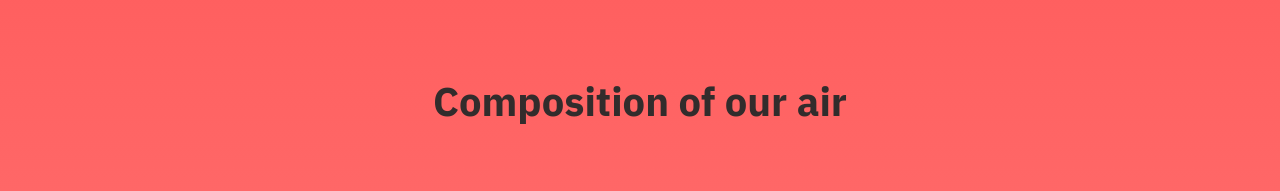
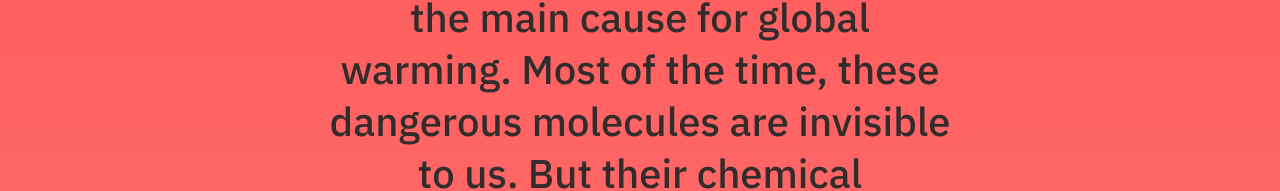
Before and after one commit to interactivethings/crimson-to-salmon, a React (Create React App) app: page / in a window 1280 px wide. Shown: the part 849-1040 px from the top of the page. Built offline with nearby package versions, Linux system fonts and the light colour scheme.

Commit message:
Add intro text

```diff
--- a/src/Main.tsx
+++ b/src/Main.tsx
@@ -1,6 +1,6 @@
 import * as React from 'react';
 import './index.css';
-import { Intro } from './components/Intro';
+import { Intro, IntroText } from './components/Intro';
 import { Air } from './components/Air';
 import styled from '@emotion/styled-base';
 import { ScatteringBlue, ScatteringPolluted, ScatteringRed } from './components/Scattering';
@@ -108,6 +108,7 @@ export class Main extends React.Component<{data: Country[], detailMonthly: Stati
       <>
       <Intro/>
         <MainRootTop>
+            <IntroText />
             <Chapter1 />
             <Chapter2 />
         </MainRootTop>
--- a/src/components/Intro.tsx
+++ b/src/components/Intro.tsx
@@ -1,6 +1,6 @@
 import * as React from 'react';
 import styled from '@emotion/styled'
-import { IntroHeading, Intro1, Intro2, AirRedDark, SunRed, AirBlueLight, MainRed } from 'src/materials/materials';
+import { IntroHeading, Intro1, Intro2, AirRedDark, SunRed, AirBlueLight, MainRed, IntroParagraph } from 'src/materials/materials';
 import { TextHighlighters } from 'src/Main';
 
 export const IntroWrapper = styled('div')`
@@ -16,6 +16,7 @@ export const BackgroundVideo = styled('video')`
     object-fit: cover;
 `
 
+
 export const ColorSwatch = styled('div')`
     width: 100px;
     height: 100px;
@@ -27,6 +28,10 @@ export class Intro extends React.Component {
         return(
             <IntroWrapper>
                 <IntroHeading>
+                {/* <IntroParagraph>
+                    Air pollutants are not only main reasons for severe health issues such as asthma or cancer, but also the main cause for global warming. Most of the time, these dangerous molecules are invisible to us. But their chemical properties in combination with their size create color shades when scattering the sun light. This generates a deadly color space for living beings and raises an essential question:
+                    What can colors in the sky tell us about air pollution?
+                </IntroParagraph> */}
                     <ColorSwatch style={{top: "75vh", left: "40vw", backgroundColor: AirBlueLight}}/>
                     <ColorSwatch style={{top: "40vh", left: "10vw", backgroundColor: SunRed}}/>
                     <ColorSwatch style={{top: "10vh", right: "10vw", backgroundColor: AirRedDark}}/>
@@ -38,11 +43,35 @@ export class Intro extends React.Component {
                         In<br></br>
                         30 Years
                     </Intro2>
+
                 </IntroHeading>
                 <BackgroundVideo autoPlay loop>
                    <source src="/tctsity_bg_video.mp4"></source>
                 </BackgroundVideo>
+
             </IntroWrapper>
         );
     }
 }
+
+export const IntroTextWrapper = styled('section')`
+    display: flex;
+    width: 50%;
+    height: 75vh;
+    justify-content: center;
+    align-items: center;
+`
+
+export class IntroText extends React.Component {
+    render() {
+        return(
+            <IntroTextWrapper>
+                <IntroParagraph>
+                    Air pollutants are not only main reasons for severe health issues such as asthma or cancer, but also the main cause for global warming. Most of the time, these dangerous molecules are invisible to us. But their chemical properties in combination with their size create color shades when scattering the sun light. This generates a deadly color space for living beings and raises an essential question:<br />
+                    <br />
+                    What can colors in the sky tell us about air pollution?
+                </IntroParagraph>
+            </IntroTextWrapper>
+        );
+    }
+}
--- a/src/materials/materials.tsx
+++ b/src/materials/materials.tsx
@@ -52,7 +52,7 @@ export const VizWrapper = styled('div')`
 export const Heading = styled('h1')`
     font-size: 2.5rem;
     font-weight: 700;
-    line-height: 150%;
+    line-height: 10%;
     color: ${TextColor};
     margin: 15vh 0 0 0;
 `
@@ -183,6 +183,14 @@ export const Intro4 = styled('h1')`
     };
 `
 
+export const IntroParagraph = styled('p')`
+    font-size: 2.5rem;
+    line-height: 130%;
+    color: ${TextColor};
+    text-align: center;
+    font-weight: 500;
+`
+
 // World
 
 export const ElementTitle = styled('div')`
```
